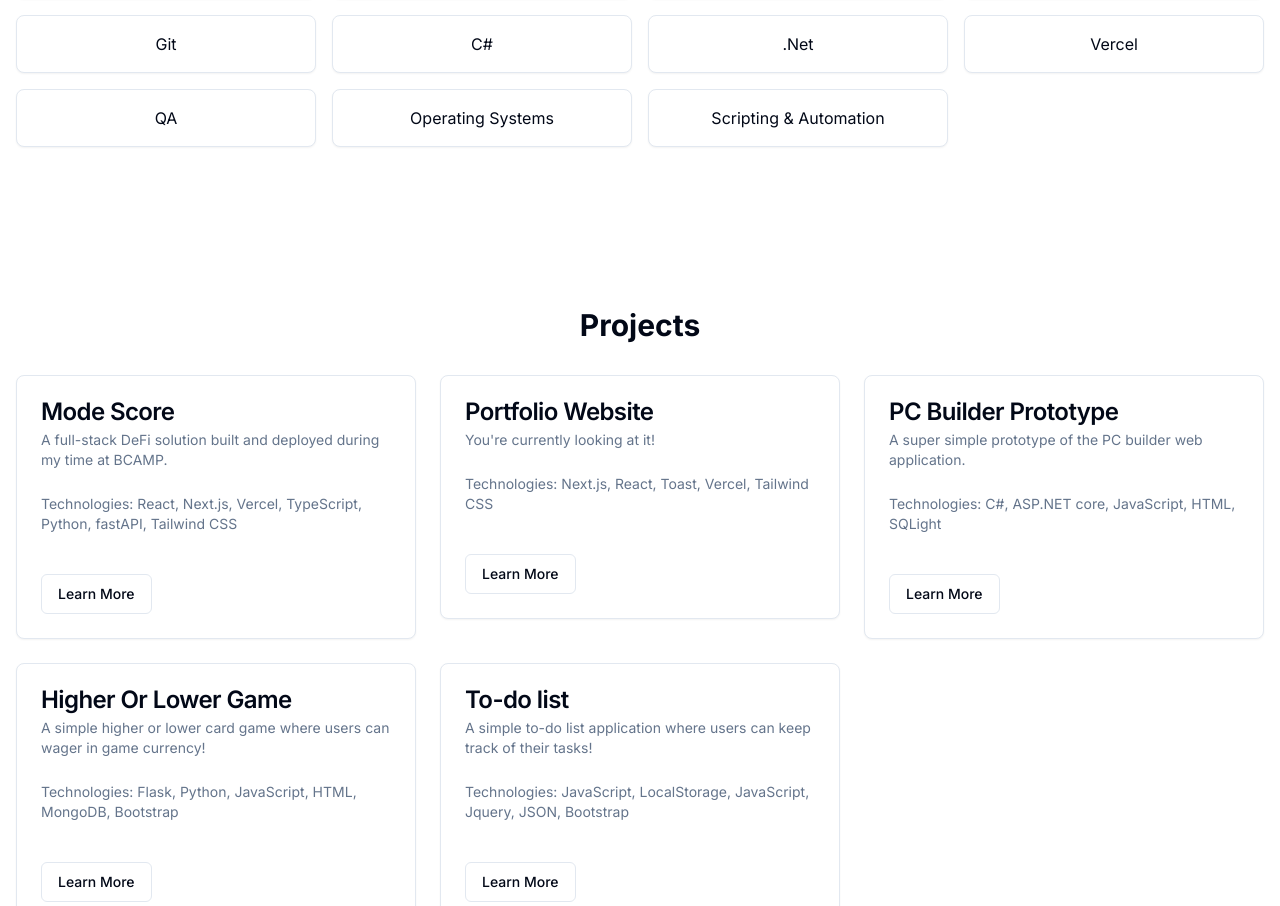
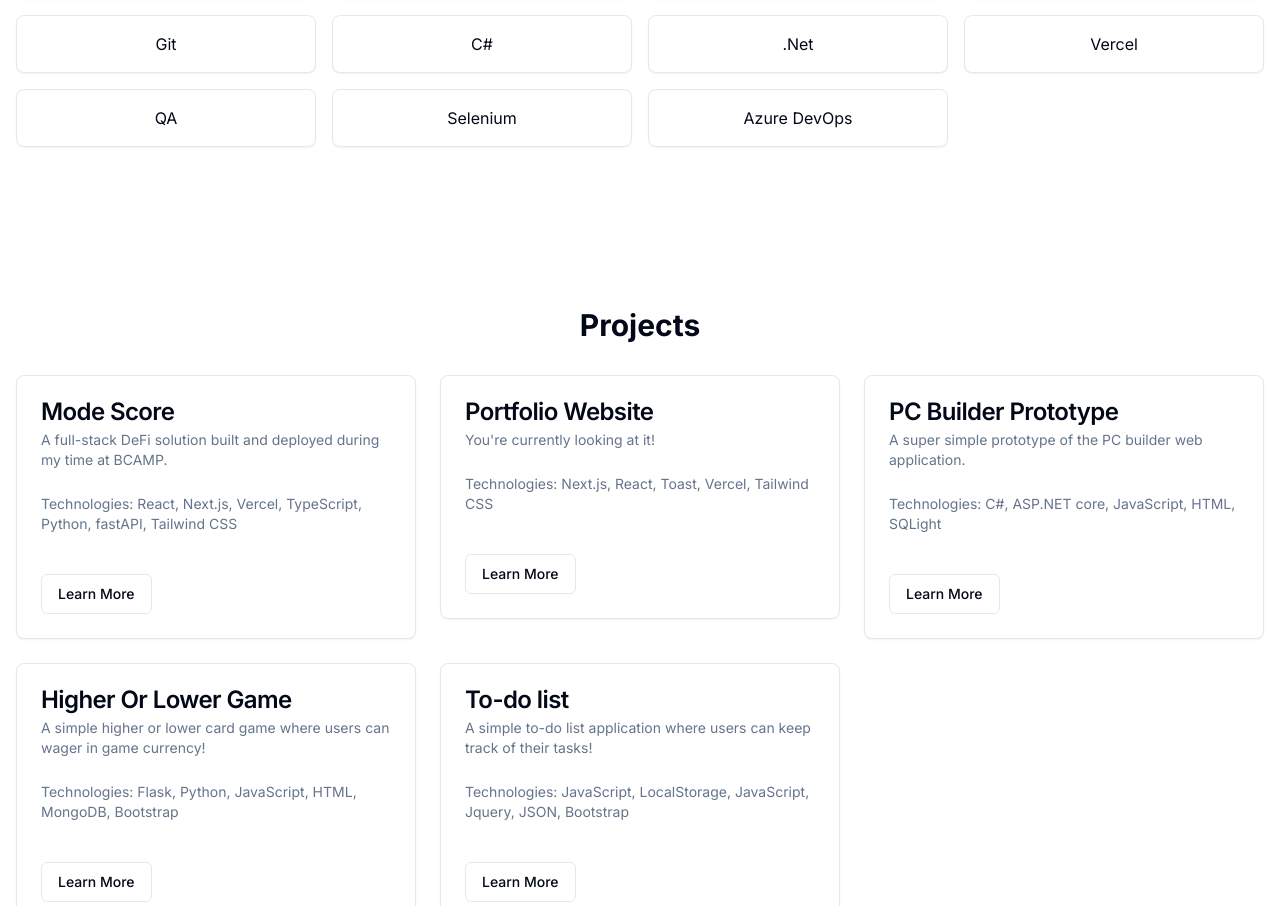
Before and after one commit to ethancala/PersonalWebsite, a Next.js app: page / in a window 1280 px wide. Shown: the part 997-1903 px from the top of the page. Built offline with nearby package versions, Linux system fonts and the light colour scheme.

Commit message:
Update Skills.tsx

```diff
--- a/app/components/Skills.tsx
+++ b/app/components/Skills.tsx
@@ -5,7 +5,7 @@ import { Card, CardContent } from "@/components/ui/card"
 
 const skills = [
   "Python", "Java", "React", "Node.js", "JavaScript", "TypeScript",
-  "SQL", "MongoDB", "Git", "C#", ".Net", "Vercel", "QA", "Operating Systems", "Scripting & Automation"
+  "SQL", "MongoDB", "Git", "C#", ".Net", "Vercel", "QA", "Selenium", "Azure DevOps"
 ]
 
 export default function Skills() {
```
